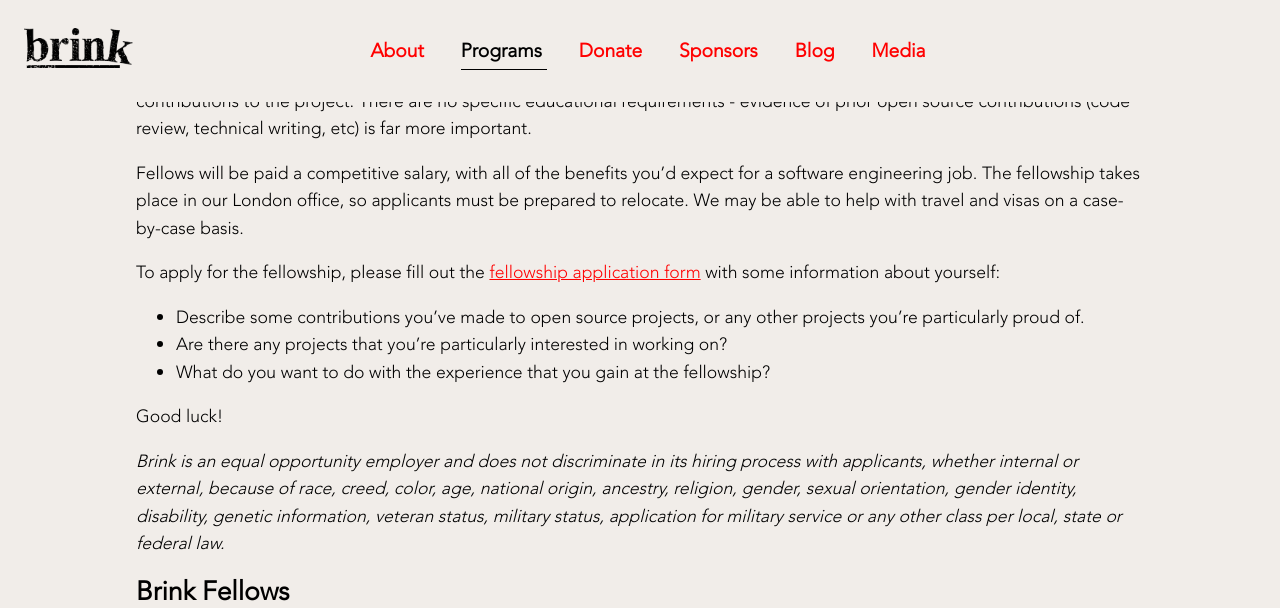
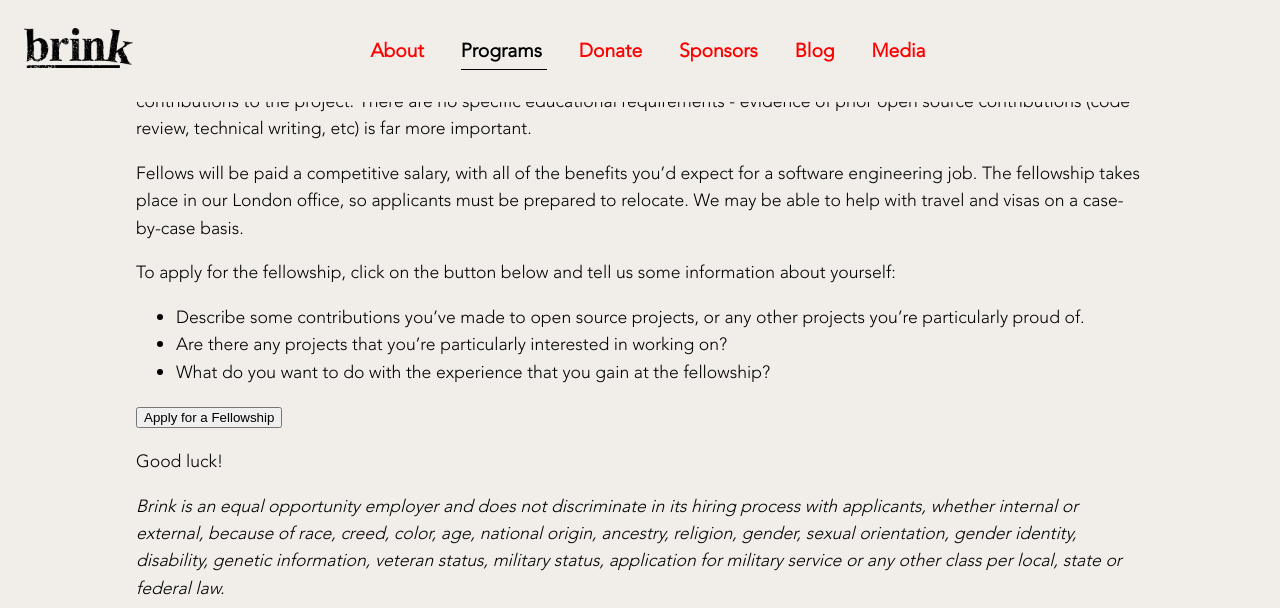
Before and after one commit to bitcoinbrink/website, a Jekyll site: the page built from programs.md, in a window 1280 px wide and 1400 px high, scrolled down 497 px, cut to the strip 0-608 px from the top of the window. Built offline with Jekyll 4.4.1, drawn with Linux system fonts in a browser that asks for light colours; some of the changed text lies outside the part shown.

Commit message:
add homerun links with buttons

```diff
--- a/programs.md
+++ b/programs.md
@@ -40,14 +40,16 @@ expect for a software engineering job. The fellowship takes place in our London
 office, so applicants must be prepared to relocate. We may be able to help with
 travel and visas on a case-by-case basis.
 
-To apply for the fellowship, please fill out the [fellowship application
-form](https://forms.gle/hhsAFmot8PKd3SQE8) with some information about
+To apply for the fellowship, click on the button below and tell us some information about
 yourself:
 
 - Describe some contributions you’ve made to open source projects, or any other
   projects you’re particularly proud of.
 - Are there any projects that you’re particularly interested in working on?
 - What do you want to do with the experience that you gain at the fellowship?
+
+<a href="https://brink.homerun.co/fellowship/en/apply?&step=1"><button>Apply for
+a Fellowship</button></a>
 
 Good luck!
 
@@ -111,8 +113,8 @@ The grant program is open to developers anywhere in the world. Grant applicants
 - be committed to increasing the impact of their contributions, growing the
   developer ecosystem and scaling Bitcoin and related projects.
 
-To apply for a Brink grant, please fill out the [grant application
-form](https://forms.gle/zr5QKoV59pkUfBL47) with the following information:
+To apply for a Brink grant, click on the button below and tell us some information about
+yourself:
 
 - A description of the contributions you've made to Bitcoin Core or other
   Bitcoin-related projects.
@@ -120,6 +122,8 @@ form](https://forms.gle/zr5QKoV59pkUfBL47) with the following information:
   any other grants of funding for your open-source work.
 - What project you intend to work on, including expected deliverables and
   timeline.
+
+  <a href="https://brink.homerun.co/grants/en/apply?&step=1"><button>Apply for a Grant</button></a>
 
 _Brink is an equal opportunity employer and does
 not discriminate in its hiring process with applicants, whether internal or
```
